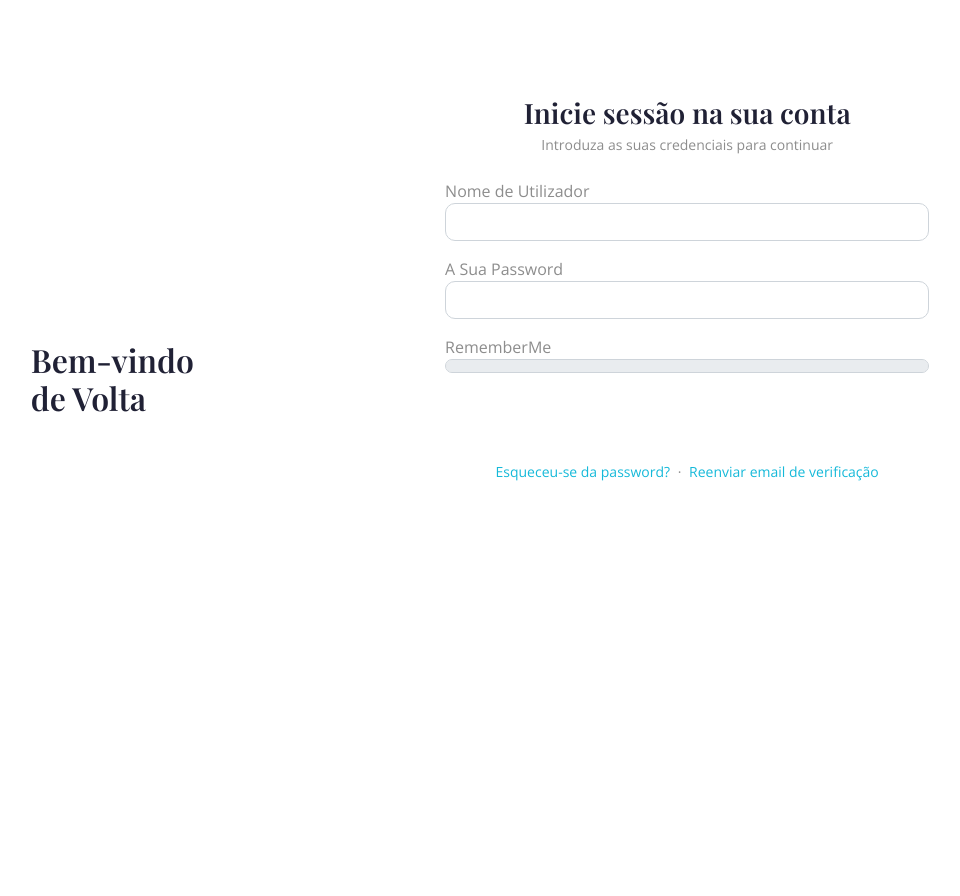
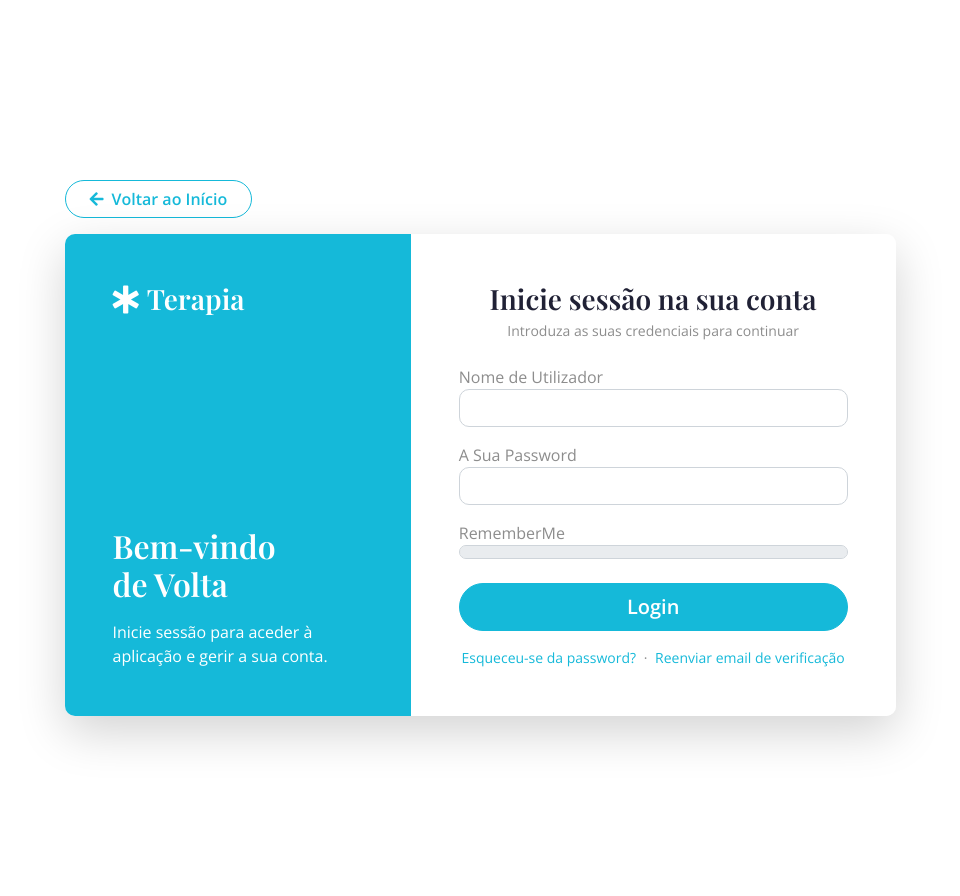
Before and after one commit to DiogoLopees/Projeto-PSI, a Yii app: template ProjetoPSI/frontend/views/site/login.php in a window 1280 px wide. Shown: the whole page, without its empty margins (160-1120 px from the left). Before the commit the page ends 481 px from the top, so only its background shows below. Run offline with PHP 8.4 and a stand-in for Yii, Linux system fonts and the light colour scheme; the template is opened without the code that fills it, so the values that code supplies are empty; form fields are guessed from the names that the template uses; some libraries are stand-ins or nearby versions.

Commit message:
correção do login yii 2

```diff
--- a/ProjetoPSI/frontend/views/site/login.php
+++ b/ProjetoPSI/frontend/views/site/login.php
@@ -8,38 +8,46 @@ declare(strict_types=1);
 
 use yii\bootstrap5\ActiveForm;
 use yii\bootstrap5\Html;
+use yii\helpers\Url;
 
 $this->title = 'Inicie sessão na sua conta';
 $this->params['breadcrumbs'][] = $this->title;
 $this->params['meta_description'] = 'Inicie sessão para aceder à sua conta.';
 $this->params['meta_keywords'] = 'yii, yii2, login, sign in, authentication';
+
 $htmlIcon = <<<HTML
-{label}<div class="input-group"><span class="input-group-text" aria-hidden="true">%s</span>{input}</div>{error}{hint}
+{label}<div class="input-group"><span class="input-group-text bg-light text-primary" aria-hidden="true">%s</span>{input}</div>{error}{hint}
 HTML;
 $labelOptions = ['class' => 'form-label fw-semibold small'];
 ?>
-<div class="site-login d-flex align-items-center justify-content-center py-5">
-    <div class="card border-0 overflow-hidden login-split-card">
+
+<div class="container py-5">
+    <div class="row justify-content-center align-items-center min-vh-100">
+        <div class="col-lg-10 col-xl-9">
+
+            <!-- Botão para voltar ao site -->
+            <div class="mb-3">
+                <a href="<?= Url::to(['/site/index']) ?>" class="btn btn-outline-primary rounded-pill px-4">
+                    <i class="fas fa-arrow-left me-2"></i>Voltar ao Início
+                </a>
+            </div>
+
+            <div class="card border-0 shadow-lg rounded-4 overflow-hidden">
                 <div class="row g-0">
 
                     <!-- Brand panel -->
-            <div class="col-md-5 d-none d-md-flex login-brand-panel text-white">
+                    <div class="col-md-5 d-none d-md-flex bg-primary text-white">
                         <div class="d-flex flex-column justify-content-between p-4 p-lg-5 w-100">
                             <div>
-                        <?= Html::img(
-                            Yii::getAlias('@web/images/yii3_full_white_for_dark.svg'),
-                            [
-                                'alt' => 'Yii Framework',
-                                'class' => 'mb-4',
-                                'height' => 40,
-                            ],
-                        ) ?>
+                                <h3 class="text-white fw-bold m-0">
+                                    <i class="fas fa-star-of-life me-2"></i>Terapia
+                                </h3>
                             </div>
                             <div>
-                        <h2 class="fw-bold mb-3 login-brand-title">
+                                <h2 class="fw-bold text-white mb-3">
                                     Bem-vindo<br>de Volta
                                 </h2>
-                        <p class="opacity-75 mb-0 login-brand-text">
+                                <p class="text-white opacity-75 mb-0">
                                     Inicie sessão para aceder à aplicação e gerir a sua conta.
                                 </p>
                             </div>
@@ -47,19 +55,14 @@ $labelOptions = ['class' => 'form-label fw-semibold small'];
                     </div>
 
                     <!-- Form panel -->
-            <div class="col-md-7">
+                    <div class="col-md-7 bg-white">
                         <div class="p-4 p-lg-5">
                             <div class="text-center mb-4">
                                 <!-- Mobile-only logo -->
                                 <div class="d-md-none mb-3">
-                            <?= Html::img(
-                                Yii::getAlias('@web/images/yii3_full_black_for_light.svg'),
-                                [
-                                    'alt' => 'Yii Framework',
-                                    'class' => 'login-mobile-logo',
-                                    'height' => 36,
-                                ],
-                            ) ?>
+                                    <h3 class="text-primary fw-bold m-0">
+                                        <i class="fas fa-star-of-life me-2"></i>Terapia
+                                    </h3>
                                 </div>
                                 <h1 class="h3 fw-bold mb-1"><?= Html::encode($this->title) ?></h1>
                                 <p class="text-body-secondary small">Introduza as suas credenciais para continuar</p>
@@ -72,7 +75,7 @@ $labelOptions = ['class' => 'form-label fw-semibold small'];
                                         'options' => ['class' => 'mb-0'],
                                         'template' => sprintf($htmlIcon, '&#128100;'),
                                         'inputOptions' => [
-                                'class' => 'form-control',
+                                                'class' => 'form-control py-2',
                                                 'placeholder' => 'nome de utilizador',
                                                 'autofocus' => true,
                                         ],
@@ -84,7 +87,7 @@ $labelOptions = ['class' => 'form-label fw-semibold small'];
                                         'options' => ['class' => 'mb-0'],
                                         'template' => sprintf($htmlIcon, '&#128274;'),
                                         'inputOptions' => [
-                                'class' => 'form-control',
+                                                'class' => 'form-control py-2',
                                                 'placeholder' => 'Password',
                                         ],
                                 ])->passwordInput()->label('A Sua Password', $labelOptions) ?>
@@ -98,7 +101,7 @@ $labelOptions = ['class' => 'form-label fw-semibold small'];
                                 <?= Html::submitButton(
                                         'Login',
                                         [
-                                'class' => 'btn login-btn btn-lg rounded-3 text-white',
+                                                'class' => 'btn btn-primary btn-lg rounded-pill text-white',
                                                 'name' => 'login-button',
                                         ],
                                 ) ?>
@@ -118,3 +121,5 @@ $labelOptions = ['class' => 'form-label fw-semibold small'];
                 </div>
             </div>
         </div>
+    </div>
+</div>
```
Also changed, not shown: ProjetoPSI/frontend/views/site/index.php (+10 -0 lines). Lines whose indentation alone changed are shown as unchanged.
